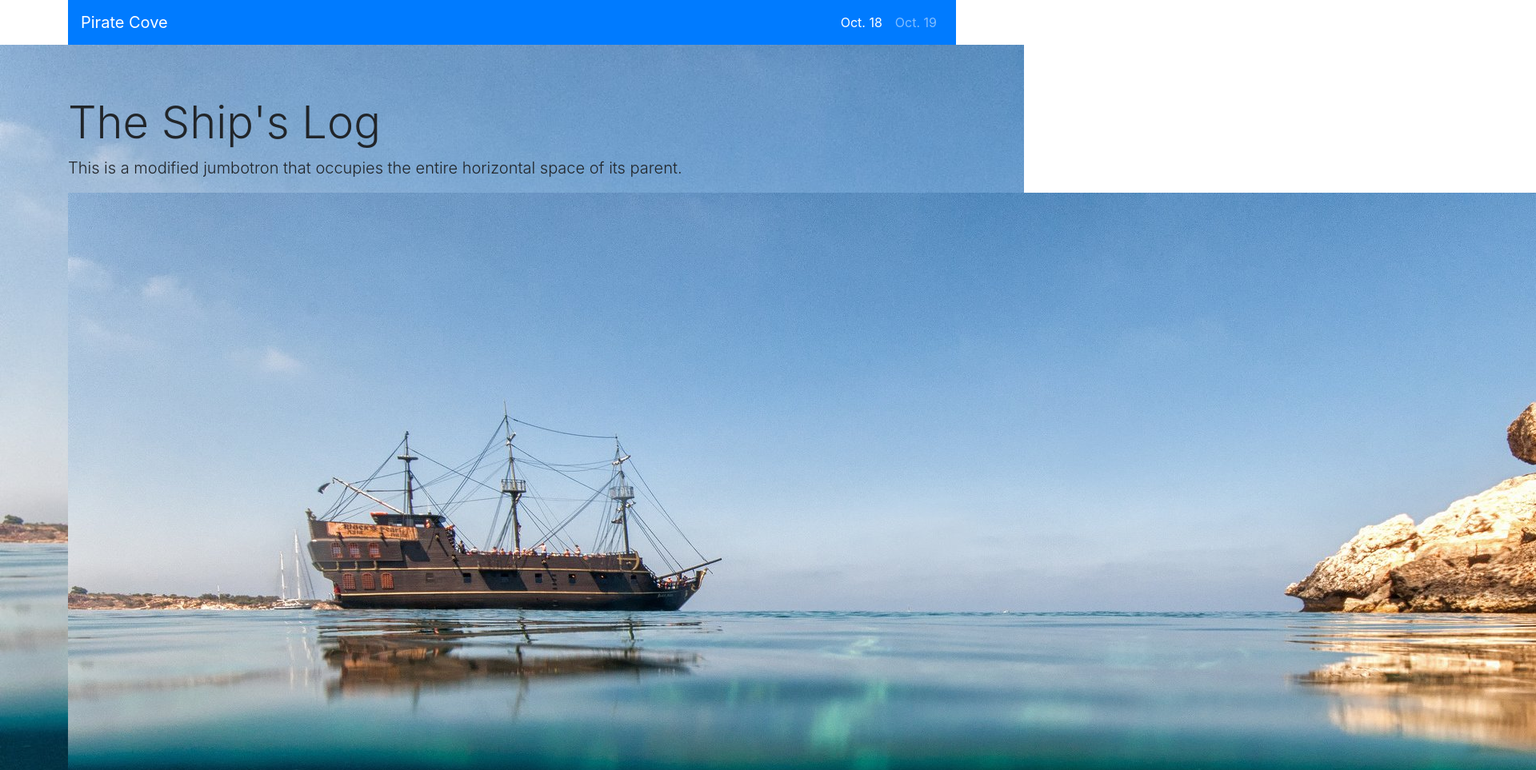
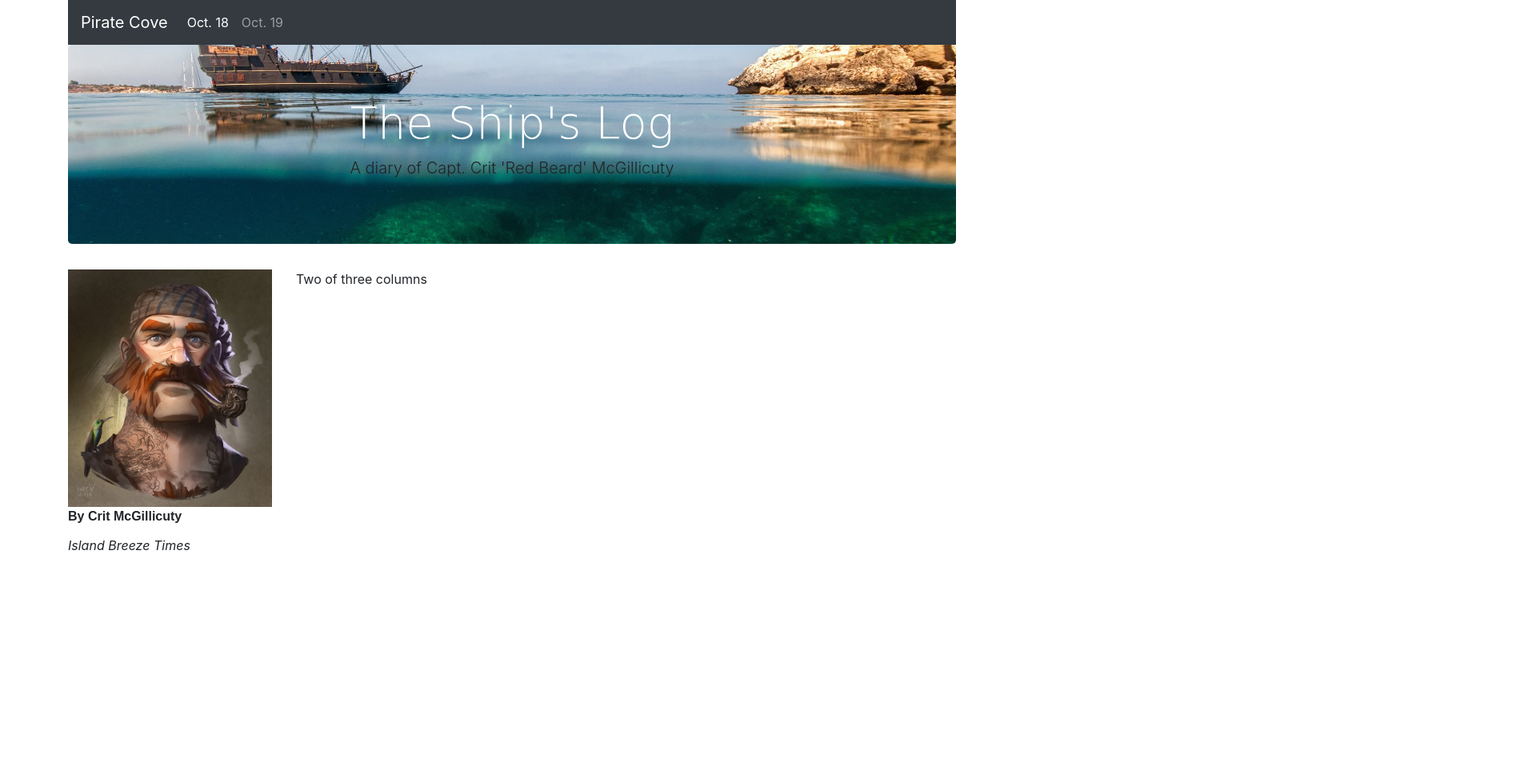
Before and after one commit to allysonwaller/allyson-bootstrap-homework, a website: page docs/index.html in a window 1280 px wide. Shown: the top 963 px of the page at 80% size, 1920 px wide, since content can reach past the window. After the commit the page ends 800 px from the top, so only its background shows below. Drawn offline with Linux system fonts and the light colour scheme; a web font is replaced by a local one.

Commit message:
Bootstrap Homework

```diff
--- a/docs/index.html
+++ b/docs/index.html
@@ -5,18 +5,19 @@
     <meta http-equiv="x-ua-compatible" content="ie=edge">
     <meta name="viewport" content="width=device-width, initial-scale=1.0" />
     <link rel="stylesheet" href="css/styles.css">
+    <link href="https://fonts.googleapis.com/css?family=Neucha" rel="stylesheet">
   </head>
 
   <body>
     <!-- Content starts here -->
     <div class="container">
-      <nav class="navbar navbar-expand-lg navbar-dark bg-primary">
+        <nav class="navbar navbar-expand-lg navbar-dark bg-dark">
           <a class="navbar-brand" href="#">Pirate Cove</a>
           <button class="navbar-toggler" type="button" data-toggle="collapse" data-target="#navbarSupportedContent">
             <span class="navbar-toggler-icon"></span>
           </button>
         <div class="collapse navbar-collapse" id="navbarSupportedContent">
-        <ul class="navbar-nav ml-auto">
+          <ul class="navbar-nav navbar-left">
             <li class="nav-item active">
               <a class="nav-link" href="index.html">Oct. 18</a>
             </li>
@@ -24,15 +25,20 @@
               <a class="nav-link" href="#">Oct. 19</a>
             </li>
           </nav>
+        <div class="jumbotron">
+            <h1 class="display-4">The Ship's Log</h1>
+            <p class="lead">A diary of Capt. Crit 'Red Beard' McGillicuty</p>
+          </div>
+        <div class="row">
+            <div class="col-sm-3">
+              <img class="img-fluid"  src="media/pirate.jpg"/>
+              <p class=byline>By Crit McGillicuty</p>
+              <p class=media>Island Breeze Times</p>
+            </div>
+            <div class="col-sm-7">
+              Two of three columns
             </div>
 
-    <div class="jumbotron jumbotron-fluid">
-      <div class="container">
-        <h1 class="display-4">The Ship's Log</h1>
-        <p class="lead">This is a modified jumbotron that occupies the entire horizontal space of its parent.</p>
-        <img src="media/pirate-ship.jpg">
-      </div>
-    </div>
     <!-- Closing scripts here -->
     <script src="js/jquery.min.js"></script>
     <script src="js/popper.min.js"></script>
--- /dev/null
+++ b/src/scss/_content.scss
@@ -0,0 +1,14 @@
+.img-fluid {
+  max-width: 100%;
+  height: auto;
+}
+
+.byline {
+  font-weight: bold;
+  font-family: Arial, Helvetica, sans-serif;
+}
+
+.media {
+  font-style: italic;
+  line-height: 1rem;
+}
--- a/src/scss/_jumbo.scss
+++ b/src/scss/_jumbo.scss
@@ -1,4 +1,12 @@
 .jumbotron {
+  text-align: center;
   background-image: url(/media/pirate-ship.jpg);
+  background-position: center;
   background-size: cover;
+
 }
+
+.display-4 {
+  color: white;
+  font-family: 'Neucha', cursive;
+}
--- a/src/scss/styles.scss
+++ b/src/scss/styles.scss
@@ -11,6 +11,7 @@
 
 @import 'nav';
 @import 'jumbo';
+@import 'content';
 
 
 
```
Also changed, not shown: src/html/index.html (+15 -9 lines), docs/css/styles.css, src/scss/_nav.scss (line endings or trailing spaces). Lines whose indentation alone changed are shown as unchanged.
